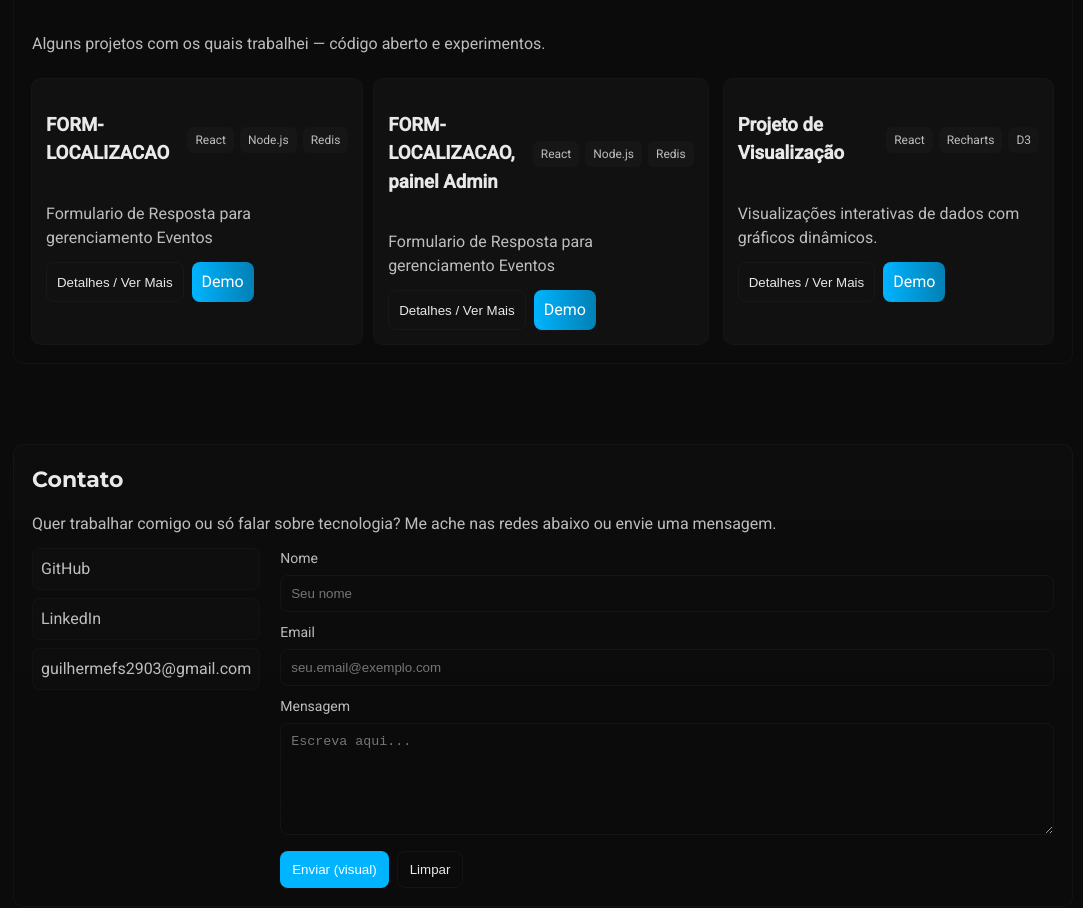
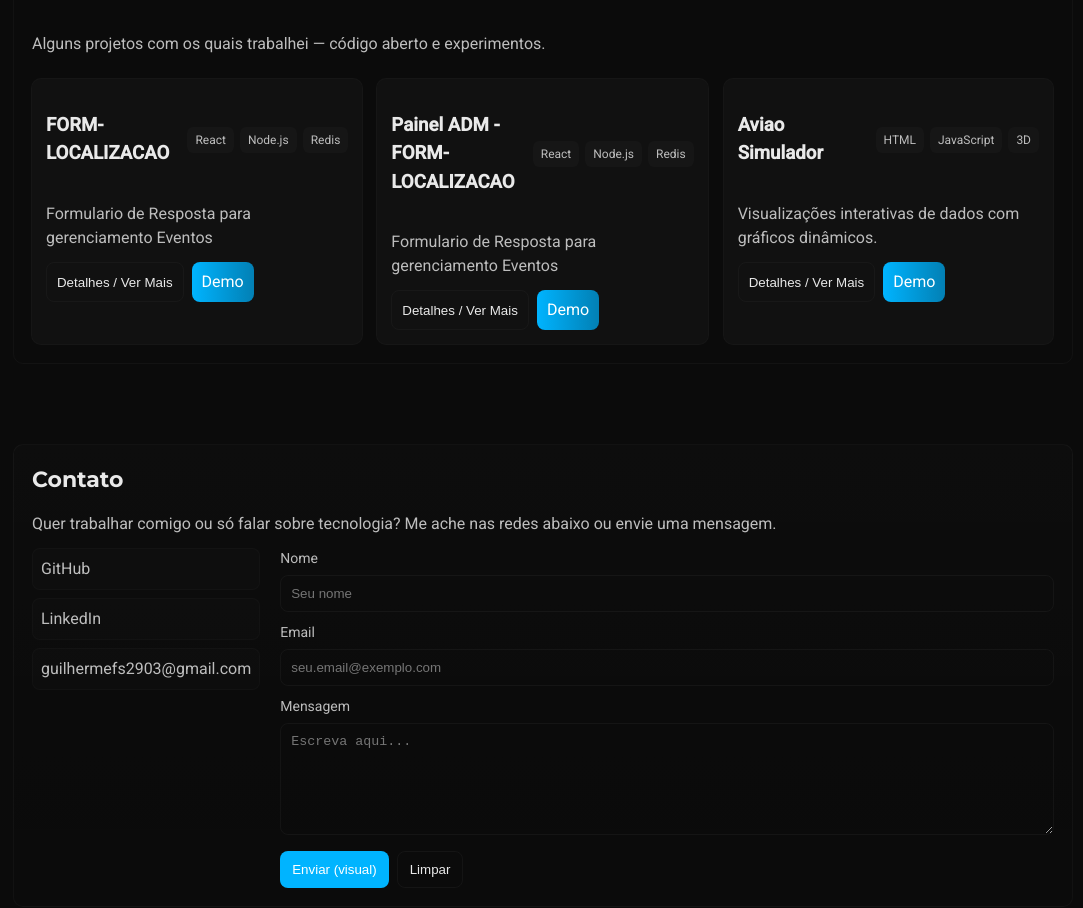
Before and after one commit to Gui-2903/guilhermedev, a React (Vite) app: page / in a window 1280 px wide. Shown: the part 1150-2058 px from the top of the page, without its empty margins (97-1180 px from the left). Built offline with nearby package versions, Linux system fonts and the light colour scheme.

Commit message:
colocando projetos

```diff
--- a/src/components/Projects/Projects.jsx
+++ b/src/components/Projects/Projects.jsx
@@ -3,7 +3,9 @@ import styles from "./Projects.module.css";
 import ProjectModal from "./ProjectModal"; // Novo componente
 
 
-import painelAdminImg from "../../img/Captura de tela 2025-11-21 173431.png";
+import painelformLoc from "../../img/Captura de tela 2025-11-21 173431.png";
+import painelAdminImg from  "../../img/Captura de tela 2025-11-24 170239.png";
+import aviaoSimulador from "../../img/Captura de tela 2025-11-24 170600.png";
 
 
 const PROJECTS = [
@@ -12,31 +14,31 @@ const PROJECTS = [
     title: "FORM-LOCALIZACAO",
     desc: "Formulario de Resposta para gerenciamento Eventos",
     tech: ["React", "Node.js", "Redis"],
-    github: "https://github.com/Gui-2903/Full-stack-Sptyf",
+    github: "https://github.com/Gui-2903/formLocRedis",
     demo: "https://form-loc.vercel.app/",
-    imgUrl: painelAdminImg, // Adicionado imgUrl
-    fullDesc: "Um formulario que só é permitido responder, caso esteja no determinado local onde esta acontecendo o evento", // Adicionado fullDesc
+    imgUrl: painelformLoc, // Adicionado imgUrl
+    fullDesc: "Este sistema digital de Geo-Check-in utiliza a localização do seu dispositivo para validar sua presença física no evento. Apenas após a confirmação de que você está dentro do raio permitido (Geofence), o formulário de resposta será liberado. É obrigatório habilitar o GPS para registrar sua participação e garantir a autenticidade dos dados.", // Adicionado fullDesc
   },
   {
-    id: 2,
-    title: "FORM-LOCALIZACAO, painel Admin",
+   id: 2,
+    title: "Painel ADM - FORM-LOCALIZACAO",
     desc: "Formulario de Resposta para gerenciamento Eventos",
     tech: ["React", "Node.js", "Redis"],
-    github: "https://github.com/Gui-2903/Full-stack-Sptyf",
+    github: "https://github.com/Gui-2903/formLocRedis",
     demo: "https://form-loc.vercel.app/adm",
     imgUrl: painelAdminImg, // Adicionado imgUrl
-    fullDesc: "Um formulario que só é permitido responder, caso esteja no determinado local onde esta acontecendo o evento usuario e senha :admin", // Adicionado fullDesc
+    fullDesc: "A Área ADM é o painel de controle restrito, acessível com as credenciais 'admin' em usuario e senha, dedicado à gestão do evento. Aqui o administrador define o local exato (Lat/Long), o raio de validação (Geofence) e personaliza as perguntas do formulário. A seção permite ainda a visualização e exportação de relatórios de presença confirmada.", // Adicionado fullDesc
   },
 
   {
     id: 3,
-    title: "Projeto de Visualização",
+    title: "Aviao Simulador",
     desc: "Visualizações interativas de dados com gráficos dinâmicos.",
-    tech: ["React", "Recharts", "D3"],
-    github: "https://github.com/username/visualizacao",
-    demo: "https://demo.example.com",
-    imgUrl: "https://via.placeholder.com/600x400?text=Imagem+Visualizacao", // Adicionado imgUrl
-    fullDesc: "Criação de um projeto frontend para visualização de dados complexos através de gráficos interativos e dinâmicos, utilizando as bibliotecas Recharts e D3.js para alta personalização.", // Adicionado fullDesc
+    tech: ["HTML", "JavaScript", "3D"],
+    github: "https://github.com/Gui-2903/aviao-simulador",
+    demo: "https://gui-2903.github.io/aviao-simulador/",
+    imgUrl: aviaoSimulador, // Adicionado imgUrl
+    fullDesc: "Simulador de Avião (Nome da Linguagem/Framework). Focado na implementação da lógica de movimento 3D, controles básicos da aeronave (pitch, roll, yaw) e física simplificada. Ideal para estudar a programação de ambientes interativos.", // Adicionado fullDesc
   }
 ];
 
--- a/src/components/Projects/Projects.module.css
+++ b/src/components/Projects/Projects.module.css
@@ -140,14 +140,20 @@
 
 .modalImage {
     width: 65vh;
-
     object-fit: cover;
     border-radius: 37px;
-    border: 1px solid var(--cor-borda, #ddd);
-
+    border: 13px solid #2b282880;
+    /* A transição está aqui e será aplicada quando qualquer propriedade mudar */
+    transition: transform 0.1s ease-in-out; /* Mudei para 0.3s para ser mais rápido */
 }
 
-.modalImageLink:hover {
+/* Aplique o hover DIRETAMENTE no elemento que tem a transição */
+.modalImage:hover {
+    transform: translateY(-6px) scale(1.009);
+}
+/* Se modalImageLink for o pai, use: */
+.modalImageLink:hover .modalImage {
+    transform: translateY(-6px) scale(1.009);
 }
 
 /* Substitua o texto pelo elemento de imagem (você usará uma tag <img> no React) */
@@ -192,7 +198,7 @@
     height: 220px;
     object-fit: cover;
     border-radius: 37px;
-    border: 1px solid var(--cor-borda, #ddd);
+    border: 13px solid #2b282880;
 
 }
 }
```
Also changed, not shown: src/img/Captura de tela 2025-11-24 170239.png (added), src/img/Captura de tela 2025-11-24 170600.png (added).
